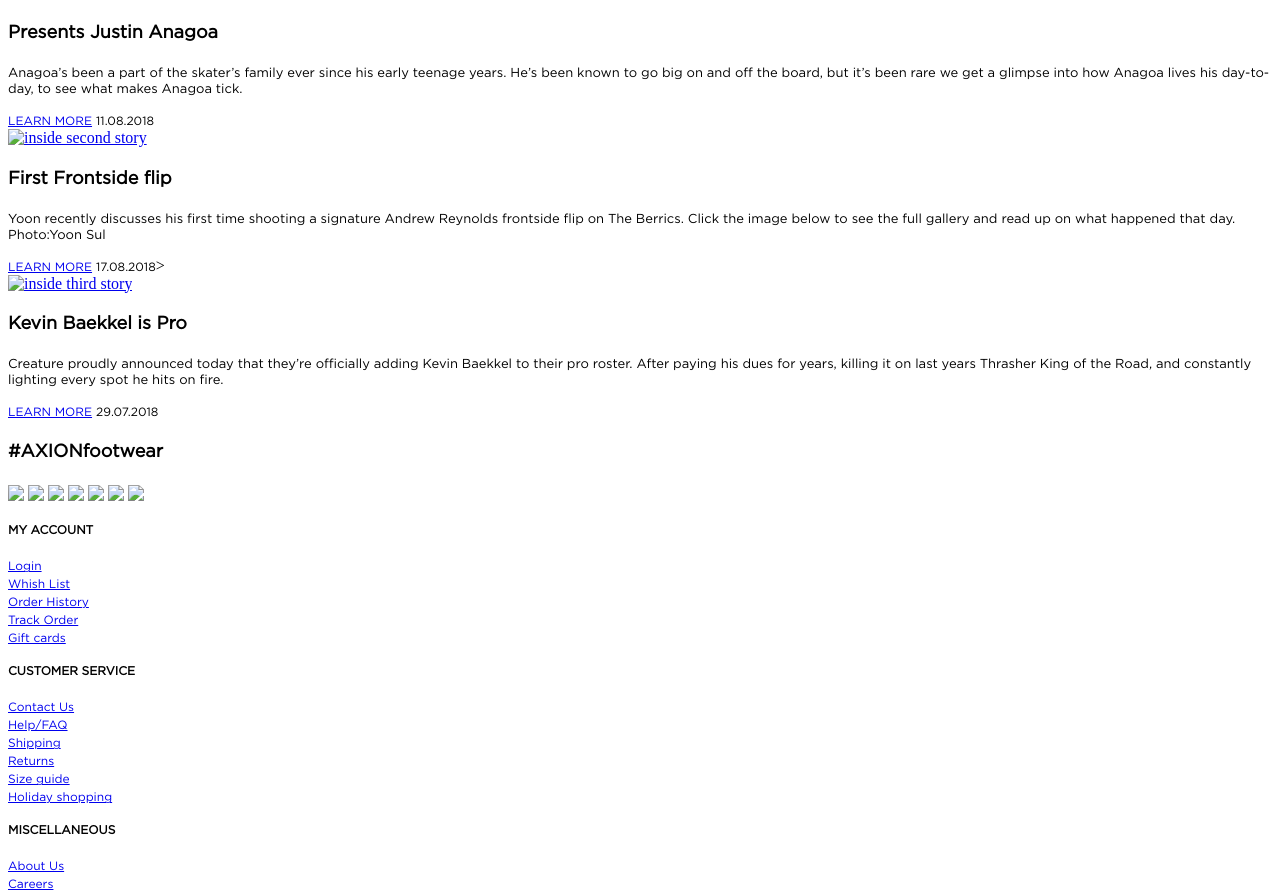
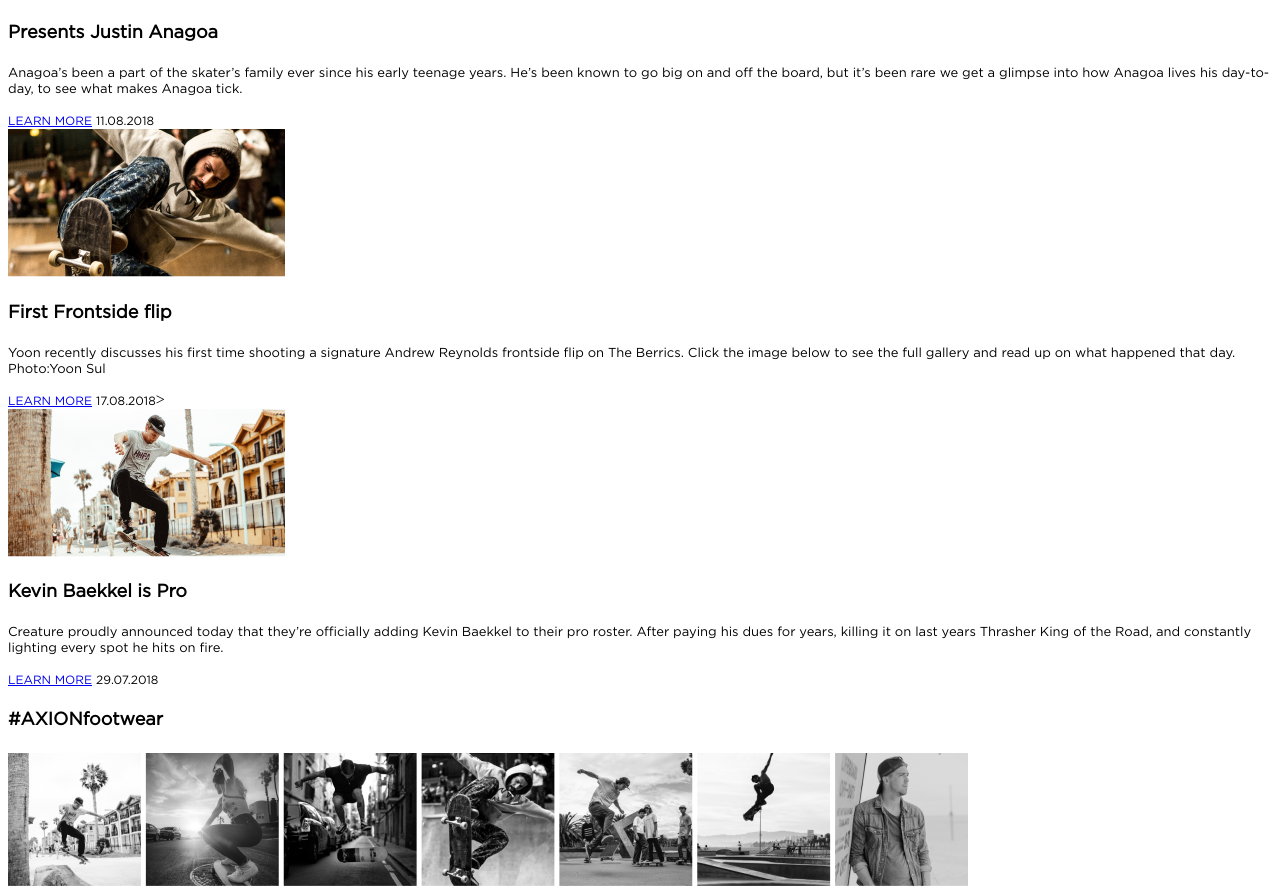
Before and after one commit to WebHeroSchool/Projecthtmlcss, a plain HTML site: page index.html in a window 1280 px wide. Shown: the part 2310-3203 px from the top of the page. Drawn offline with Linux system fonts and the light colour scheme.

Commit message:
index.html

```diff
--- a/index.html
+++ b/index.html
@@ -177,7 +177,7 @@
         <div class="banner">
           <div class="banner-container">
             <div class="player">
-              <video width="563px" height="309px" src="" poster="projectimages/poster.png" controls tools>
+              <video width="563px" height="309px" src="" poster="img/poster.png" controls tools>
                 Тег video не поддерживается вашим браузером.
               </video>
             </div>
@@ -211,7 +211,7 @@
           <article ="story">
             <a href="#" class="story__image">
             <div class="background-image">
-              <img src="projectimages/Story2.png" alt="inside second story">
+              <img src="img/Story2.png" alt="inside second story">
             </div>
             </a>
             <div class="text-container">
@@ -227,7 +227,7 @@
           <article ="story">
             <a href="#" class="story__image">
             <div class="background-image">
-              <img src="projectimages/Story3.png" alt="inside third story">
+              <img src="img/Story3.png" alt="inside third story">
             </div>
             </a>
             <div class="text-container">
@@ -245,13 +245,13 @@
       <section class="sliding">
         <h4 class="heading">#AXIONfootwear</h4>
         <div class="images-row">
-          <img src="projectimages/img1.png" class="images"/>
-          <img src="projectimages/img2.png" class="images"/>
-          <img src="projectimages/img3.png" class="images"/>
-          <img src="projectimages/img4.png" class="images"/>
-          <img src="projectimages/img5.png" class="images"/>
-          <img src="projectimages/img6.png" class="images"/>
-          <img src="projectimages/img7.png" class="images"/>
+          <img src="img/img1.png" class="images"/>
+          <img src="img/img2.png" class="images"/>
+          <img src="img/img3.png" class="images"/>
+          <img src="img/img4.png" class="images"/>
+          <img src="img/img5.png" class="images"/>
+          <img src="img/img6.png" class="images"/>
+          <img src="img/img7.png" class="images"/>
         </div>
       </section>
       <footer class="footer">
```
